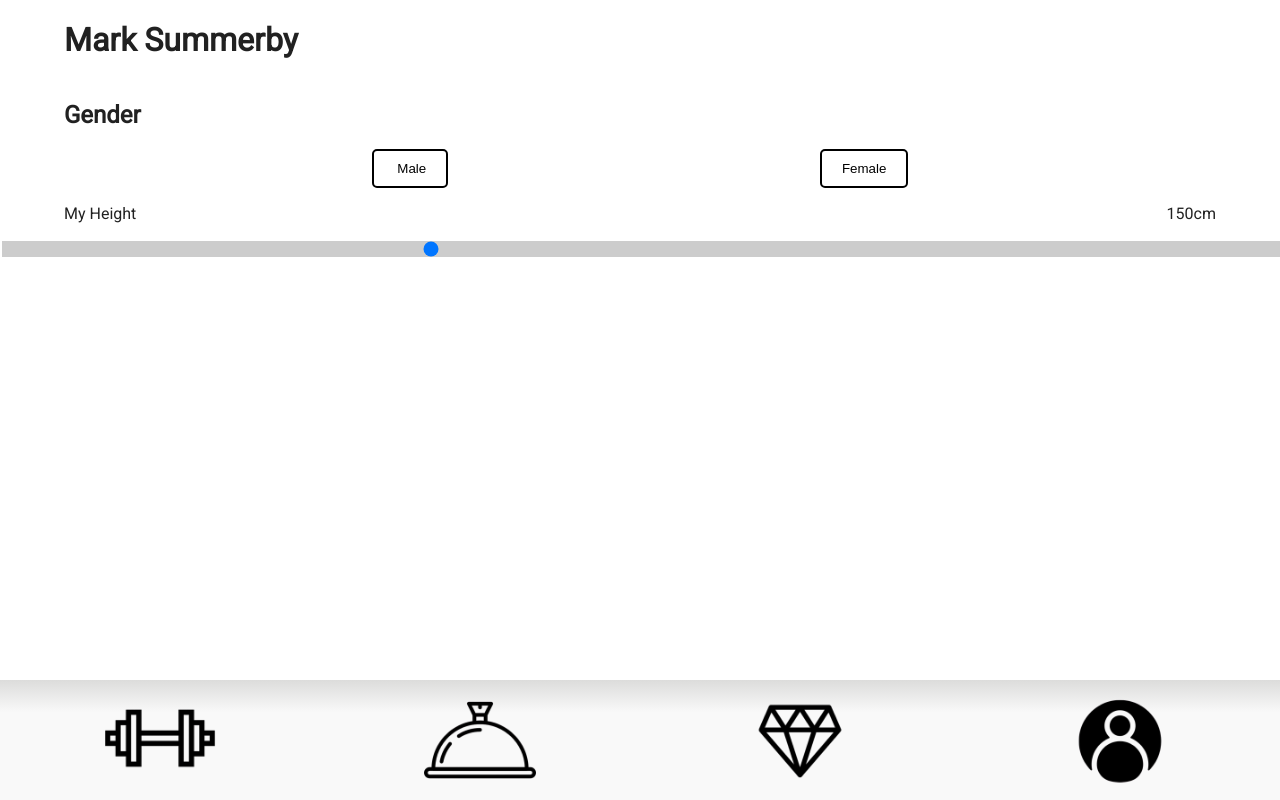
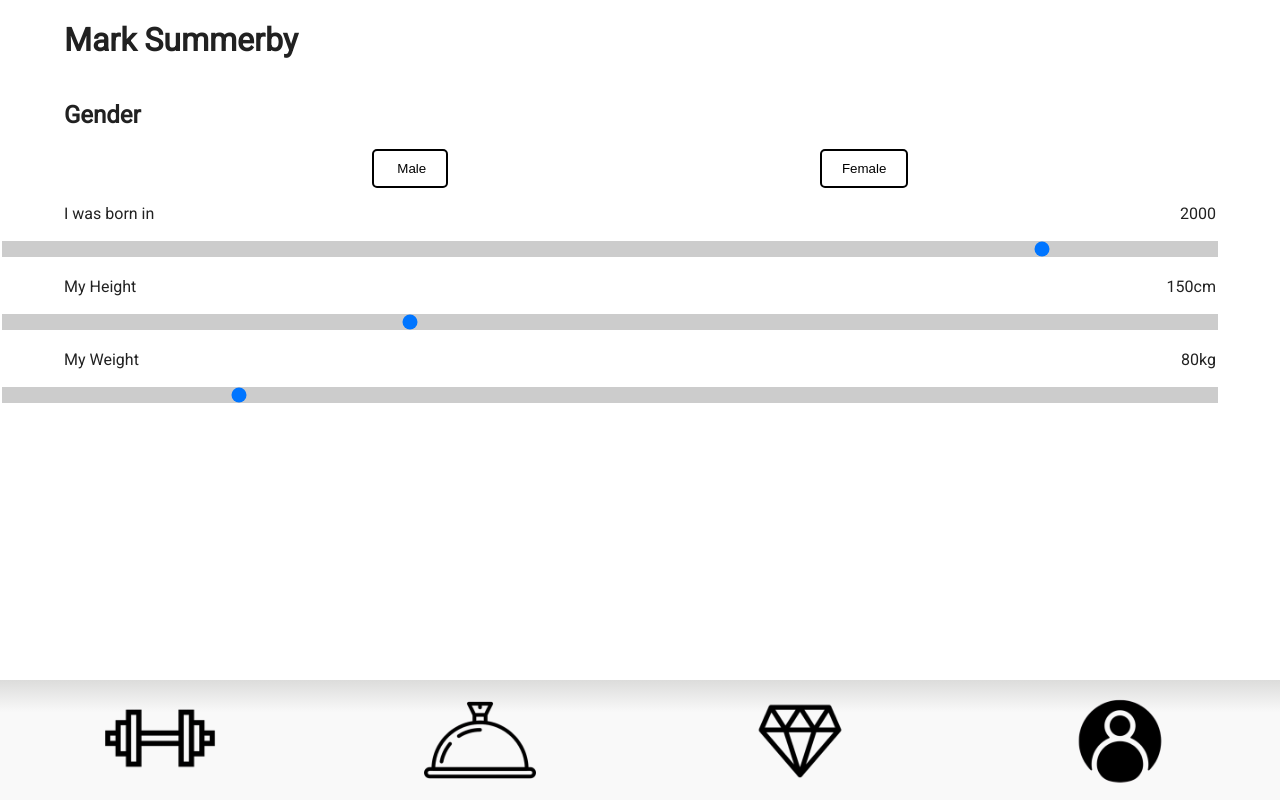
Before and after one commit to killinq-joke/gymapp, a React (Create React App) app: page /account in a window 1280 px wide. Built offline with nearby package versions, Linux system fonts and the light colour scheme.

Commit message:
Addition of birthyear & weight

```diff
--- a/src/components/Account.js
+++ b/src/components/Account.js
@@ -5,7 +5,11 @@ import arrowLeftShort from "@iconify/icons-bi/arrow-left-short";
 import { GenderButton } from "../styles/styled";
 
 export default function Account() {
+
   const [height, setHeight] = useState(150);
+  const [birthYear, setBirthYear] = useState(2000)
+  const [weight, setWeight] = useState(80)
+
   const name = "Mark Summerby";
 
   return (
@@ -31,19 +35,63 @@ export default function Account() {
       </div>
 
       <div>
-        <div style={{ display: "flex", justifyContent: "space-between", margin: "0 5%" }}>
+        <div
+          style={{
+            display: "flex",
+            justifyContent: "space-between",
+            margin: "0 5%",
+          }}
+        >
+          <p>I was born in</p>
+          <p>{birthYear}</p>
+        </div>
+        <input
+          style={{ width: "95%" }}
+          name="foo"
+          type="range"
+          min="1920"
+          max={`${new Date().getFullYear() - 7}`}
+          defaultValue="2000"
+          onChange={(e) => setBirthYear(e.target.value)}
+        />
+        <div
+          style={{
+            display: "flex",
+            justifyContent: "space-between",
+            margin: "0 5%",
+          }}
+        >
           <p>My Height</p>
           <p>{height}cm</p>
         </div>
         <input
-        style={{width: "100%"}}
-        name="foo"
+          style={{ width: "95%" }}
+          name="foo"
           type="range"
           min="100"
           max="250"
           defaultValue="150"
           onChange={(e) => setHeight(e.target.value)}
         />
+        <div
+          style={{
+            display: "flex",
+            justifyContent: "space-between",
+            margin: "0 5%",
+          }}
+        >
+          <p>My Weight</p>
+          <p>{weight}kg</p>
+        </div>
+        <input
+          style={{ width: "95%" }}
+          name="foo"
+          type="range"
+          min="40"
+          max="250"
+          defaultValue="80"
+          onChange={(e) => setWeight(e.target.value)}
+        />
       </div>
     </>
   );
```
